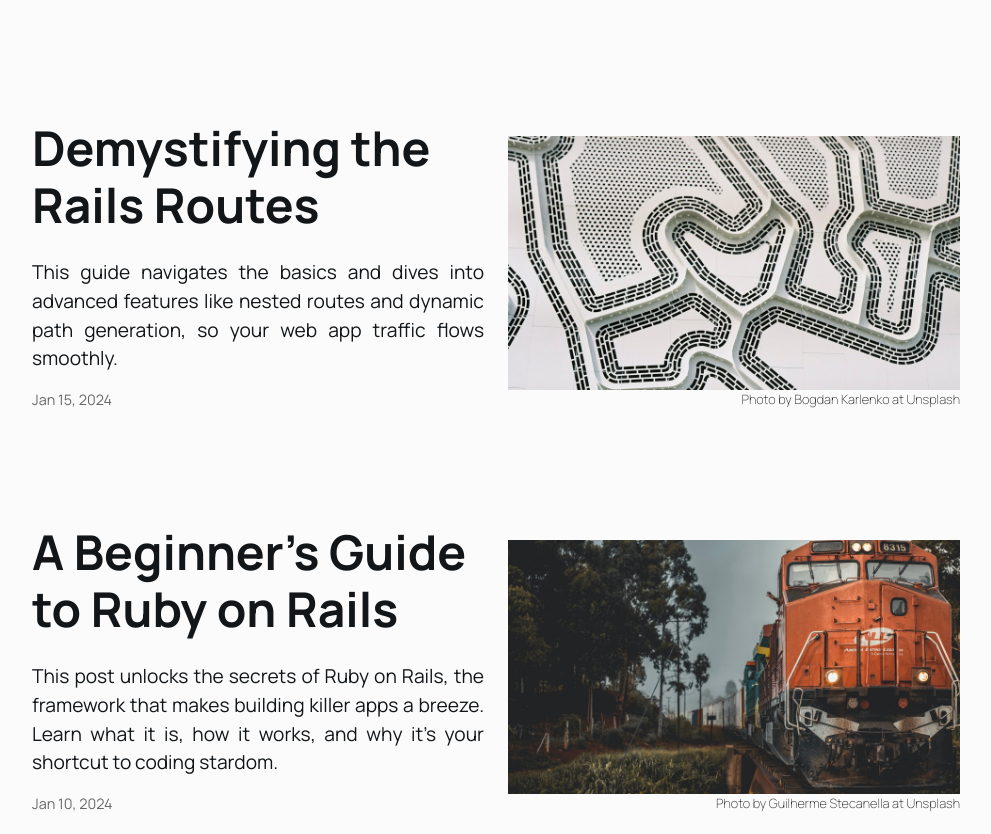
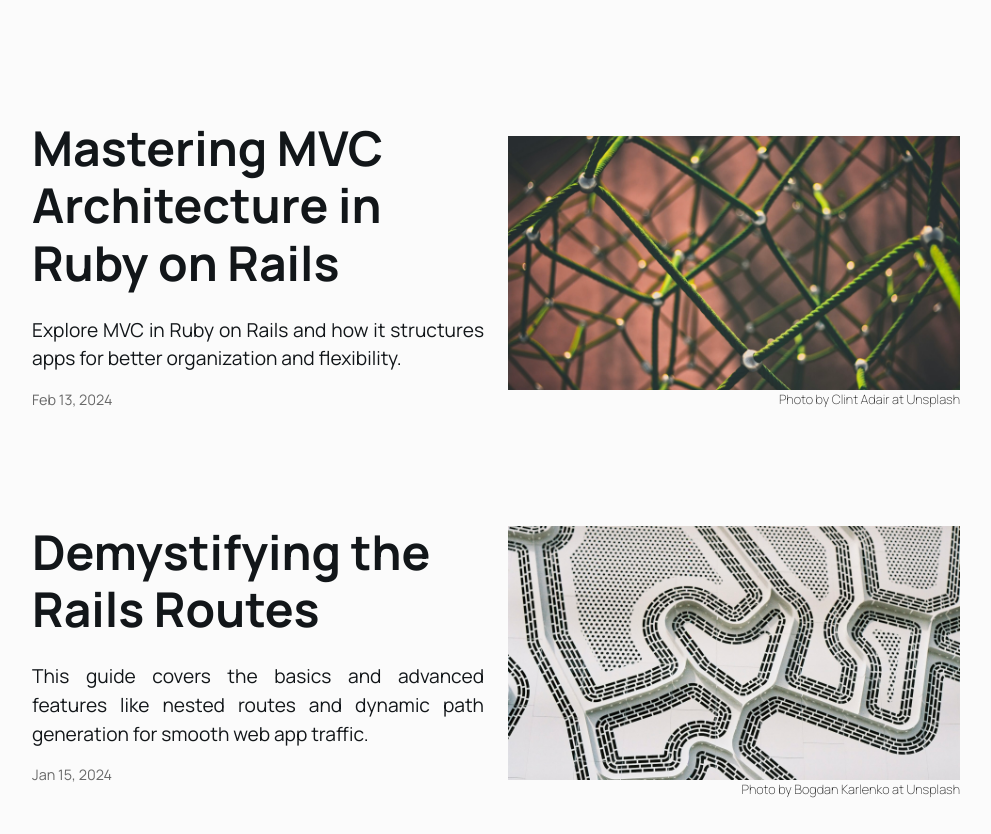
Before and after one commit to EduLongen/Elc, a plain HTML site: page blog.html in a window 1280 px wide. Shown: the part 420-1254 px from the top of the page, without its empty margins (144-1135 px from the left). Drawn offline with nearby package versions, Linux system fonts and the light colour scheme.

Commit message:
add post

```diff
--- a/blog.html
+++ b/blog.html
@@ -13,10 +13,12 @@
 	<link rel="preconnect" href="https://fonts.googleapis.com">
 	<link rel="preconnect" href="https://fonts.gstatic.com" crossorigin>
 	<link href="https://fonts.googleapis.com/css2?family=Manrope:wght@200;300;400;500;600;700;800&family=Montserrat:wght@200;300;400;500;600;700&display=swap" rel="stylesheet">
+	<link href="https://fonts.googleapis.com/css2?family=Raleway:wght@100;200;300;400&display=swap" rel="stylesheet">
 
 	<link rel="stylesheet" href="style.css">
 
   <title>ELC blog</title>
+
 </head>
 <body>
     <header class="sticky-top">
@@ -73,14 +75,36 @@
 						<div class="row no-gutters">
 							<div class="col-md-6">
 								<div class="card-body">
+									<a class="blog-card-title" href="mvc.html">Mastering MVC Architecture in Ruby on Rails</a>
+									<p class="blog-card-text">Explore MVC in Ruby on Rails and how it structures apps for better organization and flexibility.</p>
+									<p class="blog-card-date">Feb 13, 2024</p>
+								</div>
+							</div>
+							<div class="col-md-6">
+								<a href="mvc.html">
+									<img src="mvc.jpeg" class="card-img" alt="Photo by Clint Adair at Unsplash">
+								</a>
+								<p class="img-source">Photo by <a class="img-source" href="https://unsplash.com/pt-br/@clintadair?utm_content=creditCopyText&utm_medium=referral&utm_source=unsplash">Clint Adair</a> at <a class="img-source" href="https://unsplash.com/pt-br/fotografias/corda-verde-e-preta-BW0vK-FA3eg?utm_content=creditCopyText&utm_medium=referral&utm_source=unsplash">Unsplash</a>
+								</p>
+							</div>
+						</div>
+					</div>
+				</div>
+			</div>
+			<div class="blog-row">
+				<div class="blog-col-12">
+					<div class="blog-card">
+						<div class="row no-gutters">
+							<div class="col-md-6">
+								<div class="card-body">
 									<a class="blog-card-title" href="rails_routing.html">Demystifying the Rails Routes</a>
-									<p class="blog-card-text">This guide navigates the basics and dives into advanced features like nested routes and dynamic path generation, so your web app traffic flows smoothly.</p>
+									<p class="blog-card-text">This guide covers the basics and advanced features like nested routes and dynamic path generation for smooth web app traffic.</p>
 									<p class="blog-card-date">Jan 15, 2024</p>
 								</div>
 							</div>
 							<div class="col-md-6">
 								<a href="rails_routing.html">
-									<img src="rails_routing.jpeg" class="card-img" alt="Foto de Bogdan Karlenko na Unsplash">
+									<img src="rails_routing.jpeg" class="card-img" alt="Photo by Bogdan Karlenko at Unsplash">
 								</a>
 								<p class="img-source">Photo by Bogdan Karlenko at Unsplash</p>
 							</div>
@@ -95,7 +119,7 @@
 							<div class="col-md-6">
 								<div class="card-body">
 									<a class="blog-card-title" href="begginers_guide.html">A Beginner's Guide to Ruby on Rails</a>
-									<p class="blog-card-text">This post unlocks the secrets of Ruby on Rails, the framework that makes building killer apps a breeze. Learn what it is, how it works, and why it's your shortcut to coding stardom.</p>
+									<p class="blog-card-text">An introduction to Ruby on Rails, the framework that simplifies web development.</p>
 									<p class="blog-card-date">Jan 10, 2024</p>
 								</div>
 							</div>
```
Lines whose indentation alone changed are shown as unchanged.
